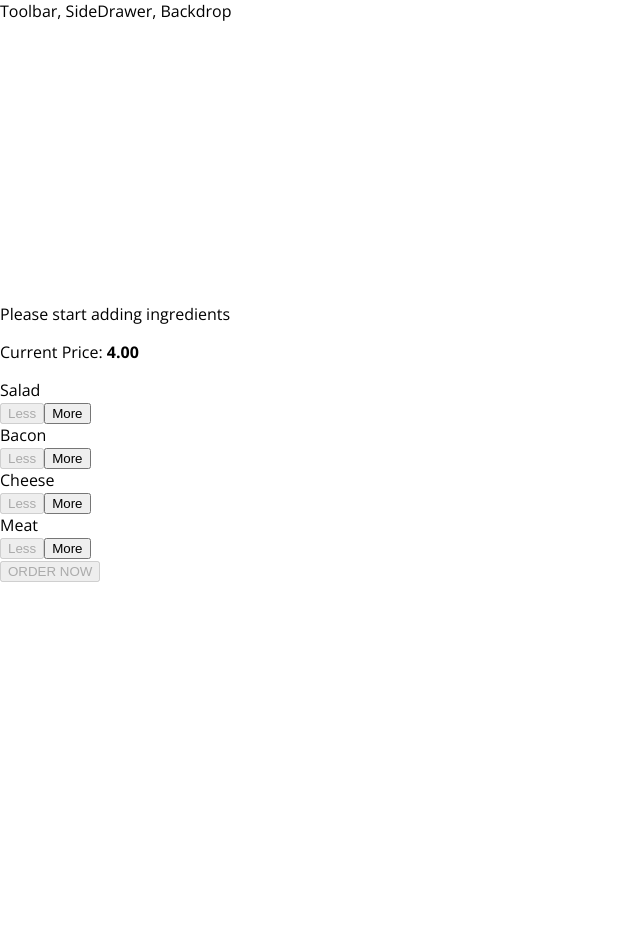
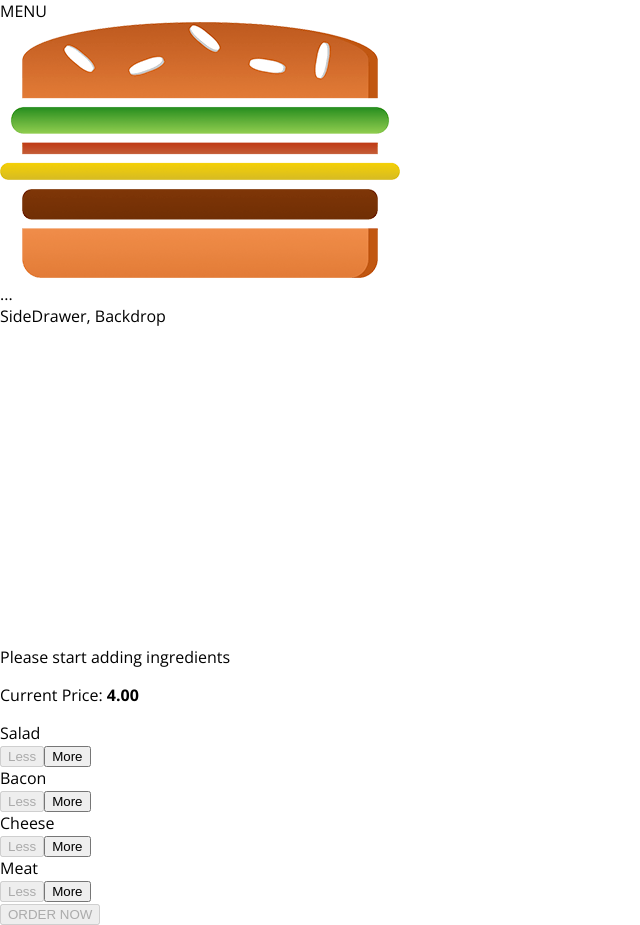
Before and after one commit to marlenehasslinger/burgerbuilder, a React app: page / in a window 1280 px wide. Shown: the whole page, without its empty margins (0-640 px from the left). Before the commit the page ends 800 px from the top, so only its background shows below. Built offline with nearby package versions, Linux system fonts and the light colour scheme.

Commit message:
Added Logo

```diff
--- a/src/components/Burger/OrderSummary/OrderSummary.js
+++ b/src/components/Burger/OrderSummary/OrderSummary.js
@@ -18,6 +18,7 @@
             <ul>
                 {ingredientSummary}
             </ul>
+            <p>Total Price: {props.price.toFixed(2)}</p>
             <p>Continue to Checkout?</p>
             <Button btnType='Danger' clicked={props.purchaseCanceled}>Cancel</Button>
             <Button btnType='Success' clicked={props.purchaseContinued}>Continue</Button>
--- a/src/components/Layout/Layout.css
+++ b/src/components/Layout/Layout.css
@@ -1,3 +1,3 @@
 .Content {
-    margin-top: 16px;
+    margin-top: 72px;
 }
--- a/src/components/Layout/Layout.js
+++ b/src/components/Layout/Layout.js
@@ -2,10 +2,12 @@
 
 import Aux from '../../hoc/Aux';
 import classes from './Layout.css';
+import Toolbar from '../Navigation/Toolbar/Toolbar';
 
 const layout = (props) => (
     <Aux>
-        <div>Toolbar, SideDrawer, Backdrop</div>
+        <Toolbar />
+        <div>SideDrawer, Backdrop</div>
         <main className={classes.Content}>
             {props.children}
         </main>
--- /dev/null
+++ b/src/components/Logo/Logo.css
@@ -0,0 +1,9 @@
+.Logo{
+    background-color: white;
+    padding: 8px;
+    height: 80%;
+}
+
+.Logo img {
+    height: 100%;
+}
--- /dev/null
+++ b/src/components/Logo/Logo.js
@@ -0,0 +1,12 @@
+import React from 'react';
+
+import burgerLogo from '../../assets/images/burger-logo.png';
+import classes from './Logo.css';
+
+const logo = (props) => (
+    <div className={classes.Logo}>
+        <img src={burgerLogo} alt="myBurger"/>
+    </div>
+);
+
+export default logo;
--- /dev/null
+++ b/src/components/Navigation/Toolbar/Toolbar.css
@@ -0,0 +1,17 @@
+.Toolbar {
+    height: 56px;
+    width: 100%;
+    position: fixed;
+    top: 0;
+    left: 0;
+    background-color: #703B09;
+    display: flex;
+    justify-content: space-between;
+    padding: 0 20px;
+    box-sizing: border-box;
+    z-index: 90;
+}
+
+.Toolbar nav {
+    height: 100%;
+}
--- /dev/null
+++ b/src/components/Navigation/Toolbar/Toolbar.js
@@ -0,0 +1,16 @@
+import React from 'react';
+
+import classes from './Toolbar.css';
+import Logo from '../../Logo/Logo'
+
+const toolbar = (props) => (
+    <header className={classes.Toolbar}>
+        <div>MENU</div>
+        <Logo />
+        <nav>
+            ...
+        </nav>
+    </header>
+);
+
+export default toolbar;
--- a/src/containers/BurgerBuilder/BurgerBuilder.js
+++ b/src/containers/BurgerBuilder/BurgerBuilder.js
@@ -93,7 +93,8 @@
                     <OrderSummary
                         ingredients={this.state.ingredients}
                         purchaseCanceled={this.purchaseCancelHandler}
-                        purchaseContinued={this.PurchaseContinueHandler}/>
+                        purchaseContinued={this.PurchaseContinueHandler}
+                        price={this.state.totalPrice}/>
                 </Modal>
                 <Burger ingredients={this.state.ingredients}/>
                 <BuildControls
```
Also changed, not shown: src/assets/images/burger-logo.png (added).
